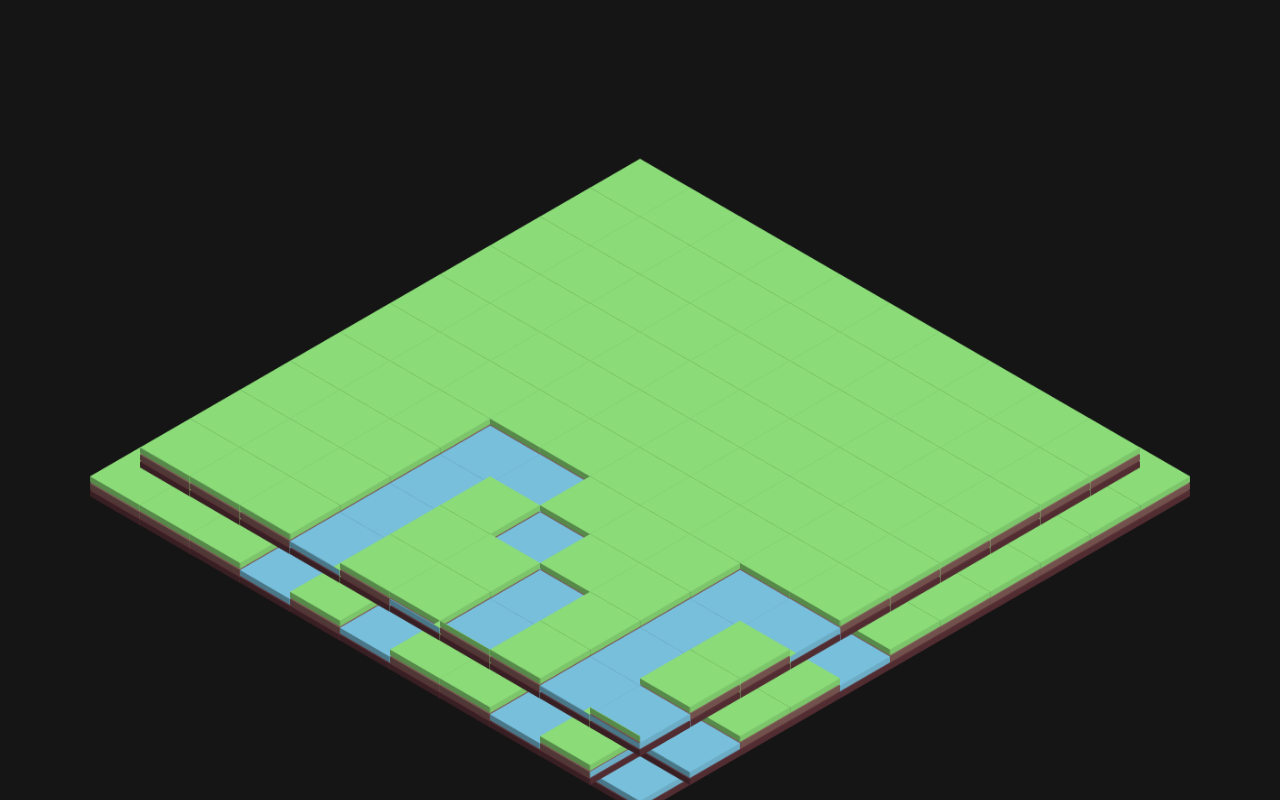
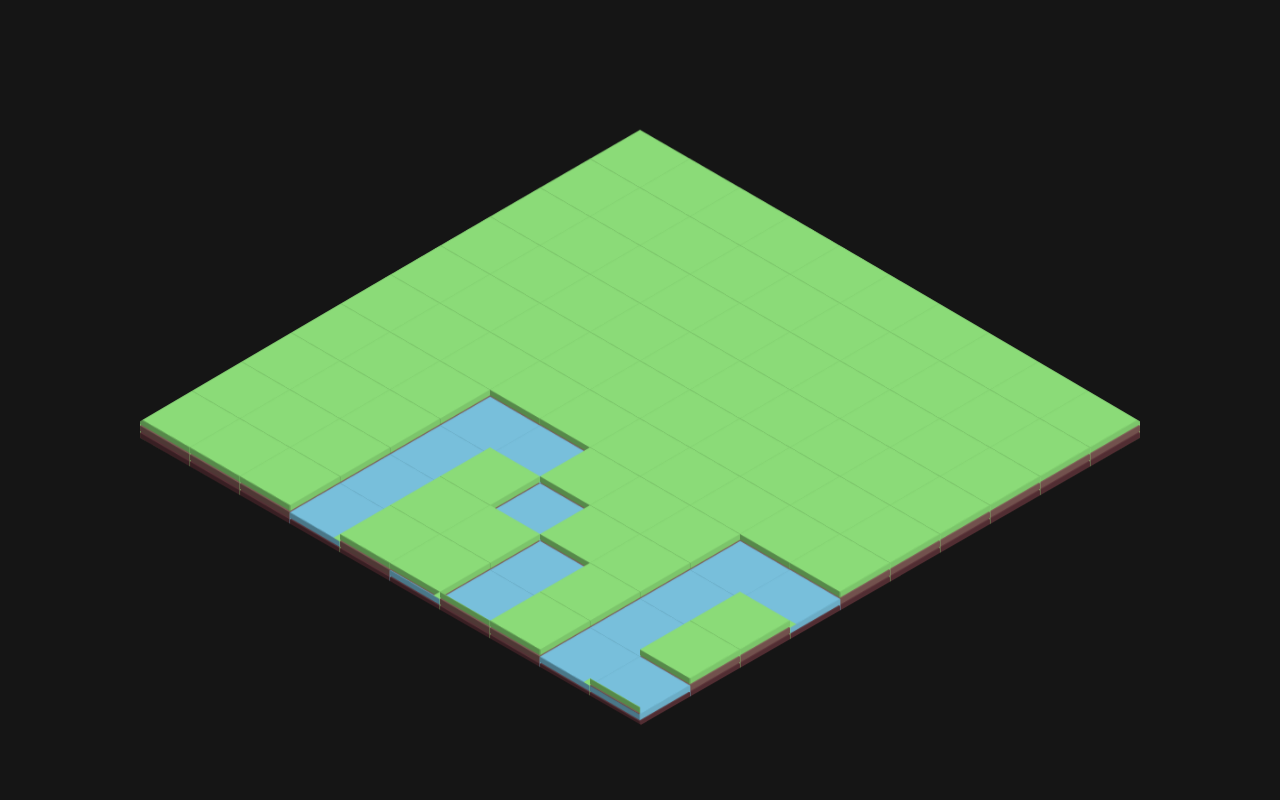
Before and after one commit to jdrub/world-simulator, a React (Create React App) app: page / in a window 1280 px wide. Built offline with nearby package versions, Linux system fonts and the light colour scheme.

Commit message:
add clipping mask

```diff
--- a/src/components/WorldMap/WorldMapContainer.js
+++ b/src/components/WorldMap/WorldMapContainer.js
@@ -160,7 +160,10 @@ const Wrapper = styled.div`
     transform: translateY(-50%) translateX(-50%);
 
     width: ${TILE_WIDTH_PX * VISIBLE_WIDTH_TILES}px;
-    height: ${TILE_HEIGHT_PX * VISIBLE_HEIGHT_TILES + TILE_Z_HEIGHT_PX}px;
+    height: ${TILE_HEIGHT_PX * (VISIBLE_HEIGHT_TILES + 1) + TILE_Z_HEIGHT_PX}px;
+
+    /* this clip-path only works when the visible area is square */
+    clip-path: polygon(50% 56px, 100% 53.25%, 100% 55.79%, 50.10% 99.54%, 0px 55.79%, 0px 53.25%);
 
     backface-visibility: hidden; /* this prevents jumpy css transitions in firefox */
   `;
--- a/src/components/WorldMap/WorldMapView.js
+++ b/src/components/WorldMap/WorldMapView.js
@@ -124,7 +124,6 @@ const WorldMapView = ({ position }) => {
 
     const { leftEdgeTileMask, rightEdgeTileMask, cornerEdgeTileMask } = buildEdgeTileMask(visibleTileArr);
 
-    console.log('position: ', position);
     return (
         <>
             <OffsetWrapper position={position}>
@@ -150,8 +149,6 @@ const getOffsetPx = ({ row, col }) => {
 
 const OffsetWrapper = styled.div.attrs(({ position }) => {
     const { xOffsetPx, yOffsetPx } = getOffsetPx({ row: position.row % 1, col: position.col % 1 });
-    console.log('xOffsetPx: ', xOffsetPx);
-    console.log('yOffsetPx: ', yOffsetPx);
 
     const { xOffsetPx: xConstOffsetPx, yOffsetPx: yConstOffsetPx } = getOffsetPx({ row: 1, col: 1 });
     return {
```
